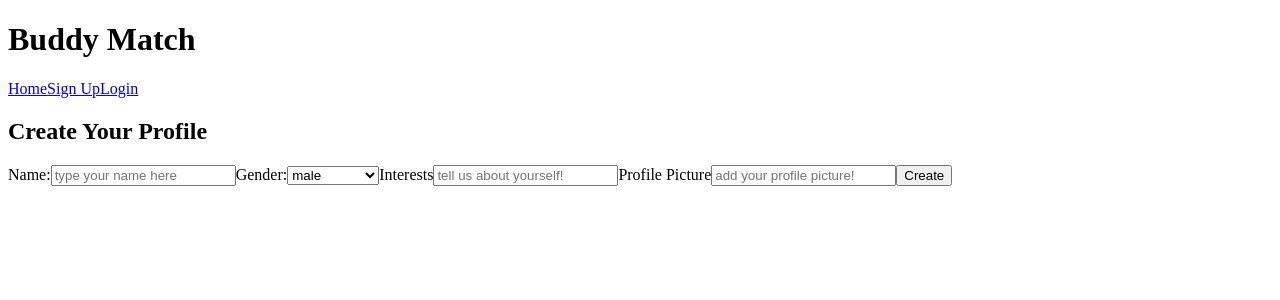
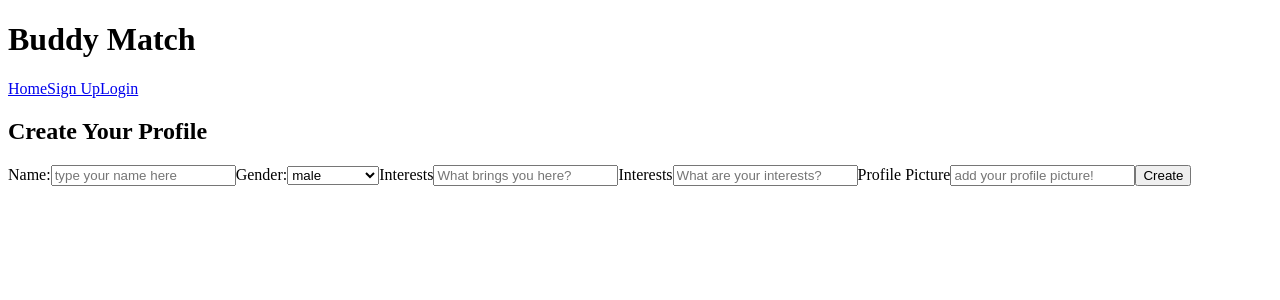
Before and after one commit to Huntysaurus/phase-2-project-react, a React (Create React App) app: page /signup in a window 1280 px wide. Shown: the top 300 px of the page. Built offline with nearby package versions, Linux system fonts and the light colour scheme; data requests are answered from the project's data file.

Commit message:
form was missing a feature for the profiles that is fixed

```diff
--- a/db.json
+++ b/db.json
@@ -3,42 +3,48 @@
     {
       "id": 1,
       "name": "Henry",
-      "photo": "https://media.gettyimages.com/photos/positive-mind-positive-life-picture-id1145043860?k=20&m=1145043860&s=612x612&w=0&h=jgbCb2NmcisVDR8YMYUoAqeeQjzLjV05zV33HfuzNVU=",
+      "gender": "male",
+      "profilePicture": "https://media.gettyimages.com/photos/positive-mind-positive-life-picture-id1145043860?k=20&m=1145043860&s=612x612&w=0&h=jgbCb2NmcisVDR8YMYUoAqeeQjzLjV05zV33HfuzNVU=",
       "description": "I love playing COD Modern Warfare and listening to classical music. Looking for more gamer friends",
       "interests": "gaming, classical music, biking, dogs, local restaurants"
     },
     {
       "id": 2,
       "name": "Laura",
-      "photo": "https://media.gettyimages.com/photos/portrait-of-businesswoman-on-street-while-commuting-to-work-picture-id1219033788?k=20&m=1219033788&s=612x612&w=0&h=Rxt3RF2UvrvQTc69hje2U9BfOx-mdVeyOA2jQYTDVEY=",
+      "gender": "female",
+      "profilePicture": "https://media.gettyimages.com/photos/portrait-of-businesswoman-on-street-while-commuting-to-work-picture-id1219033788?k=20&m=1219033788&s=612x612&w=0&h=Rxt3RF2UvrvQTc69hje2U9BfOx-mdVeyOA2jQYTDVEY=",
       "description": "When I'm not baking something I'm painting in my studio-would love to get some friends together at a local print-making class!",
       "interests": "baking, painting, karaoke, dogs, fantasy novels"
     },
     {
       "id": 3,
       "name": "Zeke",
-      "photo": "https://media.gettyimages.com/photos/young-bearded-man-smiling-picture-id641381112?k=20&m=641381112&s=612x612&w=0&h=vwyZM9ZaoL5FNLgJHPOqysAxPgSWFnletaHB3lmjwJ4=",
+      "gender": "male",
+      "profilePicture": "https://media.gettyimages.com/photos/young-bearded-man-smiling-picture-id641381112?k=20&m=641381112&s=612x612&w=0&h=vwyZM9ZaoL5FNLgJHPOqysAxPgSWFnletaHB3lmjwJ4=",
       "description": "Been spending the last year traveling. I love anything dealing with the great outdoors and hiking!",
       "interests": "hiking, swimming, surfing"
     },
     {
       "id": 4,
       "name": "Steph",
-      "photo": "https://media.gettyimages.com/photos/young-woman-working-on-desktop-computer-at-home-picture-id1252473585?k=20&m=1252473585&s=612x612&w=0&h=JiwSFcsuPuzeCH87H54WWCajGDUmESpe_aMij1KxYxA=",
+      "gender": "female",
+      "profiePicture": "https://media.gettyimages.com/photos/young-woman-working-on-desktop-computer-at-home-picture-id1252473585?k=20&m=1252473585&s=612x612&w=0&h=JiwSFcsuPuzeCH87H54WWCajGDUmESpe_aMij1KxYxA=",
       "description": "I spend all day coding lol. Any other coders here??",
       "interests": "gaming, game development, D&D, cats, techno"
     },
     {
       "id": 5,
       "name": "Anthony",
-      "photo": "https://media.gettyimages.com/photos/young-athletic-man-standing-in-outdoor-basketball-court-picture-id837736042?k=20&m=837736042&s=612x612&w=0&h=TsMaLIuWK40_AxABtoAOzGfmrSLiFIW9kqGb_mX_aDI=",
+      "gender": "male",
+      "profilePicture": "https://media.gettyimages.com/photos/young-athletic-man-standing-in-outdoor-basketball-court-picture-id837736042?k=20&m=837736042&s=612x612&w=0&h=TsMaLIuWK40_AxABtoAOzGfmrSLiFIW9kqGb_mX_aDI=",
       "description": "I like a good party... Looking for more partiers lol",
       "interests": "techno, clubbing, COD Modern Warfare"
     },
     {
       "id": 6,
       "name": "H",
-      "photo": "https://media.gettyimages.com/photos/portrait-of-mature-woman-laughing-picture-id901578768?k=20&m=901578768&s=612x612&w=0&h=ofKBuAwEZ4zZ34OEusJBS6lu8VPCGlDOJzOzDnouxeI=",
+      "gender": "female",
+      "profilePicture": "https://media.gettyimages.com/photos/portrait-of-mature-woman-laughing-picture-id901578768?k=20&m=901578768&s=612x612&w=0&h=ofKBuAwEZ4zZ34OEusJBS6lu8VPCGlDOJzOzDnouxeI=",
       "description": "Profesional Interior Decorator. I'm pretty into thre art scene and always looking for good auctions and galleries. Always looking to expand my social network",
       "interests": "classical art, mid-century modern, cats, hiking"
     },
@@ -47,7 +53,7 @@
       "name": "Jake",
       "gender": "male",
       "interests": "I like coding",
-      "profilePicture": "dfihefihefh"
+      "profilePicture": "https://media.gettyimages.com/photos/man-walking-with-his-dog-picture-id540207106?s=2048x2048"
     },
     {
       "id": "0b813275-4066-4469-9cf2-756180444565",
@@ -55,6 +61,14 @@
       "gender": "non-binary",
       "interests": "I'm a huge fan of cactus",
       "profilePicture": "picture"
+    },
+    {
+      "id": "59e22888-8801-4e06-bc23-67937fe94db0",
+      "name": "Emily",
+      "gender": "female",
+      "interests": "roller skating, swimming, barbequeing",
+      "description": "Just trying to make friends lol",
+      "profilePicture": ""
     }
   ]
 }
--- a/src/components/App.js
+++ b/src/components/App.js
@@ -15,6 +15,7 @@ function App() {
     const [name, setName] = useState("")
     const [gender, setGender] = useState("male")
     const [interests, setInterests] = useState("")
+    const [description, setDescription] = useState("")
     const [profilePicture, setProfilePicture] = useState("")
 
     useEffect(()=> {
@@ -73,6 +74,10 @@ function App() {
             setProfilePicture(e.target.value)
         }
 
+        function handleDescriptionChange(e) {
+            setDescription(e.target.value)
+        }
+
     return (
         <div>
             <Header />
@@ -98,7 +103,7 @@ function App() {
                     <Home />
                 </Route>
                 <Route exact path="/signup">
-                    <ProfileForm onProfileFormSubmit={handleUserProfile} profiles={profiles} user={user} name={name} gender={gender} interests={interests} profilePicture={profilePicture} onHandleGenderChange={handleGenderChange} onHandleNameChange={handleNameChange} onHandleInterestChange={handleInterestChange} onHandleProfilePictureChange={handleProfilePictureChange}  />
+                    <ProfileForm onProfileFormSubmit={handleUserProfile} profiles={profiles} user={user} name={name} gender={gender} interests={interests} description={description} profilePicture={profilePicture} onHandleDescriptionChange={handleDescriptionChange} onHandleGenderChange={handleGenderChange} onHandleNameChange={handleNameChange} onHandleInterestChange={handleInterestChange} onHandleProfilePictureChange={handleProfilePictureChange}  />
                 </Route>
                 <Route exact path="/login">
                     <Login name={name} onHandleNameChange={handleNameChange} onLoginSubmit={handleProfileLogin}/>
--- a/src/components/NavBar.js
+++ b/src/components/NavBar.js
@@ -16,7 +16,7 @@ function NavBar({ user, onSignOutClick }) {
                     Users
                 </NavLink>
                 <button onClick={()=>onSignOutClick()}>
-                    sign out
+                    Logout
                 </button>
             </>
             :
--- a/src/components/ProfileCard.js
+++ b/src/components/ProfileCard.js
@@ -6,7 +6,7 @@ function ProfileCard({ user }) {
                 <h3>{user.name}</h3>
                 <p>{user.description}</p>
                 <p>{user.interests}</p>
-                <img src={user.photo} alt={user.name}></img>
+                <img src={user.profilePicture} alt={user.name}></img>
                 <button>edit profile</button>
                 <button>delete profile</button>
             </div>
--- a/src/components/ProfileForm.js
+++ b/src/components/ProfileForm.js
@@ -1,7 +1,7 @@
 import { v4 as uuid} from "uuid"
 import React from "react";
 
-function ProfileForm({ onProfileFormSubmit, user, profiles, name, gender, interests, profilePicture, onHandleNameChange, onHandleGenderChange, onHandleInterestChange, onHandleProfilePictureChange}) {
+function ProfileForm({ onProfileFormSubmit, user, profiles, name, gender, interests, profilePicture, description, onHandleNameChange, onHandleGenderChange, onHandleDescriptionChange, onHandleInterestChange, onHandleProfilePictureChange}) {
 
     function handleSubmit(e) {
         e.preventDefault()
@@ -16,6 +16,7 @@ function ProfileForm({ onProfileFormSubmit, user, profiles, name, gender, intere
             name,
             gender,
             interests,
+            description,
             profilePicture,
         })
     }}
@@ -47,7 +48,15 @@ function ProfileForm({ onProfileFormSubmit, user, profiles, name, gender, intere
                 <label>
                     Interests
                     <input type='text'
-                    placeholder='tell us about yourself!'
+                    placeholder='What brings you here?'
+                    value={description}
+                    onChange={onHandleDescriptionChange}
+                    />
+                </label>
+                <label>
+                    Interests
+                    <input type='text'
+                    placeholder='What are your interests?'
                     value={interests}
                     onChange={onHandleInterestChange}
                     />
--- a/src/components/PublicProfileCard.js
+++ b/src/components/PublicProfileCard.js
@@ -5,8 +5,9 @@ function PublicProfileCard({ profile }) {
         <div key={profile.id}>
             <h3>{profile.name}</h3>
             <p>{profile.description}</p>
-            <p>{profile.interests}</p>
-            <img src={profile.photo} alt={profile.name}></img>
+            <p>Interests:{profile.interests}</p>
+            <p>Gender:{profile.gender}</p>
+            <img src={profile.profilePicture} alt={profile.name}></img>
             <button>edit profile</button>
             <button>delete profile</button>
         </div>
```
